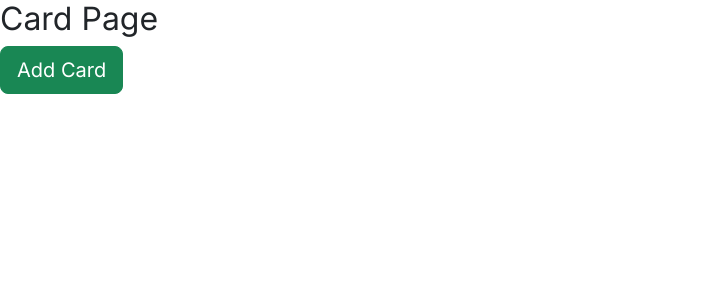
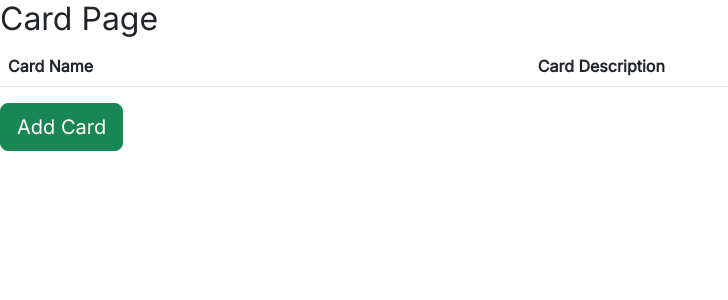
Before and after one commit to muic-trading-cards/backend, a Flask app: page /cards in a window 1280 px wide. Shown: the part 56-356 px from the top of the page, without its empty margins (0-728 px from the left). Run offline with Flask 3, Linux system fonts and the light colour scheme; the visitor is signed in with stand-in values (Sample User, id 1); data comes from the database, SQL or seed files in the repository; data that the repository does not hold is empty; parts of the project's set-up code (start-up, migrations or seed data) failed here and were passed over.

Commit message:
list of cards can now display in tables

```diff
--- a/app/card.py
+++ b/app/card.py
@@ -1,4 +1,6 @@
 from flask import Blueprint, render_template, redirect, url_for, request, flash
+from sqlalchemy import select
+from app.base import Engine
 from flask_login import login_required, current_user
 from app.schema import *
 
@@ -7,13 +9,15 @@ card = Blueprint('card', __name__)
 @card.route('/cards')
 @login_required
 def display_card():
-    return render_template('card.html')
+    session = Session()
+    cards = session.query(Card).filter_by(owner_id=current_user.id).all()
+    return render_template('card.html', cards = cards)
 
 @card.route('/create_card', methods=["POST", "GET"])
 @login_required
 def create_card():
     if request.method == "GET":
-        return render_template("add_card.html")
+        return render_template("add_card.html", cards=cards)
     else:
         card_name = request.form.get('card_name')
         card_description = request.form.get('card_description')
--- a/app/schema.py
+++ b/app/schema.py
@@ -69,11 +69,12 @@ class Listing(Base):
     listing_price = Column(Float)
     listing_image = Column(String(1000)) #link to image
     listing_status = Column(Enum(status), default=status.sell) #status of a listing, 0 = open/selling, 1 = sold
-    def __init__(self, name, description, price, image):
+    def __init__(self, name, description, price, image, owner):
         self.listing_name = name
         self.listing_description = description
         self.listing_price = price
         self.listing_image = image
+        self.owner = owner
 
 class Permissions(Base):
     __tablename__ = 'permission_levels'
--- a/app/templates/card.html
+++ b/app/templates/card.html
@@ -1,6 +1,22 @@
 {% extends "base.html" %}
 {% block content %}
 <h2>Card Page</h2>
+<table class="table table-hover">
+    <thead>
+        <tr>
+            <th scope="col">Card Name</th>
+            <th scope="col">Card Description</th>
+        </tr>
+    </thead>
+    <tbody>
+        {% for card in cards %}
+            <tr>
+                <td>{{ card.card_name }}</td>
+                <td>{{ card.card_description }}</td>
+            </tr>
+        {% endfor %}
+    </tbody>
+</table>
 <a href="{{ url_for('card.create_card') }}">
     <button class="btn btn-success btn-block btn-lg">Add Card</button>
 </a>
```
Also changed, not shown: app/listing.py (+13 -3 lines), app/templates/add_listing.html (+19 -0 lines).
